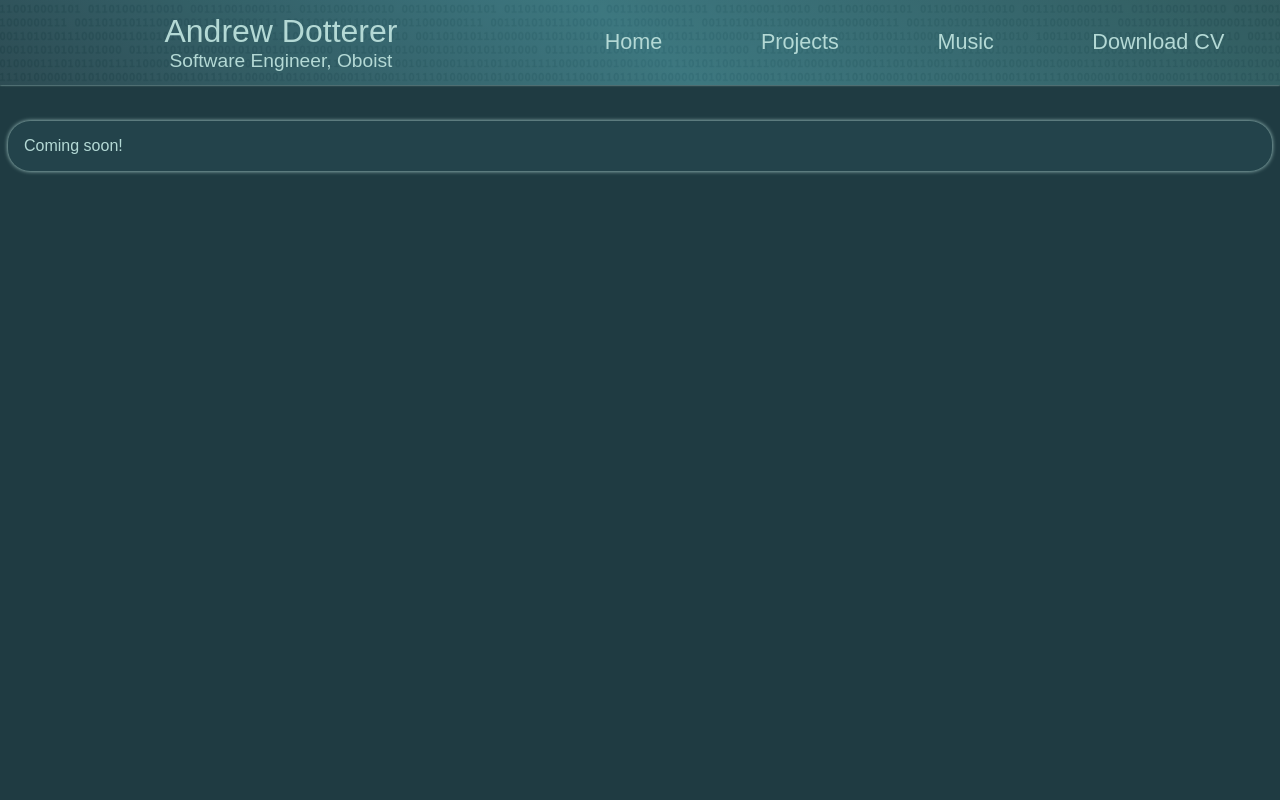
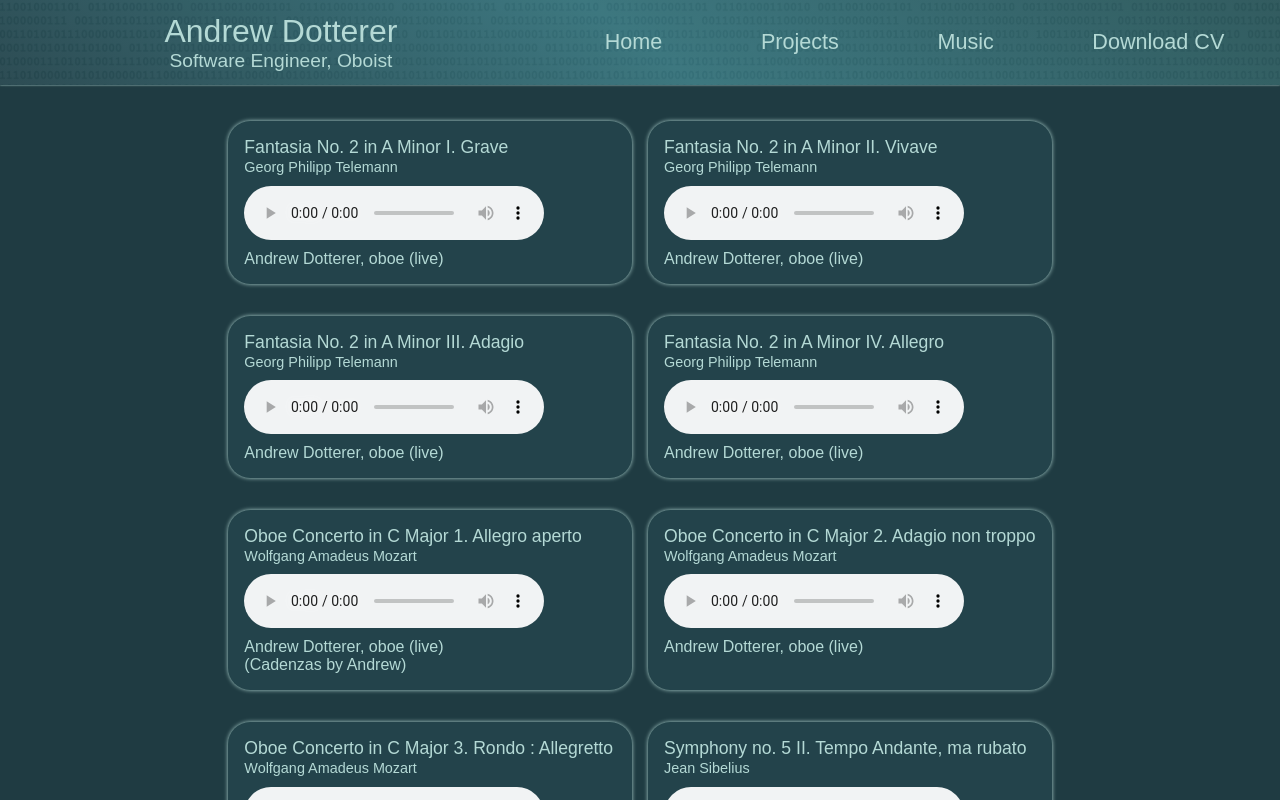
Before and after one commit to adotterer/adotterer.github.io, a React (Create React App) app: page /music in a window 1280 px wide. Shown: the top 800 px of the page. Built offline with nearby package versions, Linux system fonts and the light colour scheme; a web font is replaced by a local one.

Commit message:
Music portion added

```diff
--- a/src/App.css
+++ b/src/App.css
@@ -4,6 +4,7 @@
 @import url("./Header.css");
 @import url("./Container.css");
 @import url("./Projects.css");
+@import url("./Music.css");
 
 * {
   font-family: byker, sans-serif;
--- /dev/null
+++ b/src/Music.css
@@ -0,0 +1,25 @@
+.music_container {
+    display: grid;
+    margin: 0 auto;
+    grid-template-columns: repeat(2, 1fr);
+}
+
+.composer {
+    font-size: 0.9em;
+}
+
+.audio_title {
+    font-size: 1.1em;
+}
+
+@media (max-width: 700px) {
+    .music_container {
+        grid-template-columns: repeat(1, 1fr);
+
+        width: fit-content;
+    }
+    .music_container .container {
+        justify-content: center;
+        align-items: center;
+    }
+}
--- a/src/Music.jsx
+++ b/src/Music.jsx
@@ -1,11 +1,173 @@
-import BinaryContainer from "./Container"
+import Container from "./Container"
 
+const audioArr = ["https://mshippoboe.s3.us-west-1.amazonaws.com/AD+Recital+2+Telemann+1.mp3",
+                "https://mshippoboe.s3.us-west-1.amazonaws.com/AD+Recital+2+Telemann+2.mp3",
+                "https://mshippoboe.s3.us-west-1.amazonaws.com/AD+Recital+2+Telemann+3.mp3",
+                "https://mshippoboe.s3.us-west-1.amazonaws.com/AD+Recital+2+Telemann+4.mp3",
+                "https://mshippoboe.s3.us-west-1.amazonaws.com/AD+Recital+2+Mozart+1.mp3",
+                "https://mshippoboe.s3.us-west-1.amazonaws.com/AD+Recital+2+Mozart+2.mp3",
+                "https://mshippoboe.s3.us-west-1.amazonaws.com/AD+Recital+2+Mozart+3.mp3",
+                "https://mshippoboe.s3.us-west-1.amazonaws.com/Sibelius+II.mp3",
+                "https://mshippoboe.s3.us-west-1.amazonaws.com/Sibelius+III.mp3"
+                ]
 export default function Music() {
     return (
-    <BinaryContainer>
         <div className="music_container">
-        Coming soon!
+            <Container>
+                <figcaption className="audio__title_composer">
+                <span className="audio_title">Fantasia No. 2 in A Minor I. Grave</span>
+                <div>
+                    <span className="black__bg composer">
+                    Georg Philipp Telemann
+                    </span>
+                </div>
+                </figcaption>
+
+                <audio controls src={audioArr[0]}></audio>
+
+                <figcaption className="audio__performers">
+                <span className="black__bg">Andrew Dotterer, oboe (live)</span>
+                </figcaption>
+            </Container>
+
+            <Container>
+            <figcaption className="audio__title_composer">
+              <span className="audio_title">Fantasia No. 2 in A Minor II. Vivave</span>
+              <div>
+                <span className="black__bg composer">
+                Georg Philipp Telemann
+                </span>
+              </div>
+            </figcaption>
+
+            <audio controls src={audioArr[1]}></audio>
+
+            <figcaption className="audio__performers">
+              <span className="black__bg">Andrew Dotterer, oboe (live)</span>
+            </figcaption>
+            </Container>
+
+            <Container>
+                <figcaption className="audio__title_composer">
+                <span className="audio_title">Fantasia No. 2 in A Minor III. Adagio</span>
+                <div>
+                    <span className="black__bg composer">
+                    Georg Philipp Telemann
+                    </span>
+                </div>
+                </figcaption>
+
+                <audio controls src={audioArr[2]}></audio>
+
+                <figcaption className="audio__performers">
+                <span className="black__bg">Andrew Dotterer, oboe (live)</span>
+                </figcaption>
+            </Container>
+
+            <Container>
+                <figcaption className="audio__title_composer">
+                <span className="audio_title">Fantasia No. 2 in A Minor IV. Allegro</span>
+                <div>
+                    <span className="black__bg composer">
+                    Georg Philipp Telemann
+                    </span>
+                </div>
+                </figcaption>
+
+                <audio controls src={audioArr[3]}></audio>
+
+                <figcaption className="audio__performers">
+                <span className="black__bg">Andrew Dotterer, oboe (live)</span>
+                </figcaption>
+            </Container>
+
+            <Container>
+                <figcaption className="audio__title_composer">
+                <span className="audio_title">Oboe Concerto in C Major 1. Allegro aperto</span>
+                <div>
+                    <span className="black__bg composer">
+                    Wolfgang Amadeus Mozart
+                    </span>
+                </div>
+                </figcaption>
+
+                <audio controls src={audioArr[4]}></audio>
+
+                <figcaption className="audio__performers">
+                <span className="black__bg">Andrew Dotterer, oboe (live) <br /> (Cadenzas by Andrew)</span>
+                </figcaption>
+            </Container>
+
+            <Container>
+                <figcaption className="audio__title_composer">
+                <span className="audio_title">Oboe Concerto in C Major 2. Adagio non troppo</span>
+                <div>
+                    <span className="black__bg composer">
+                    Wolfgang Amadeus Mozart
+                    </span>
+                </div>
+                </figcaption>
+
+                <audio controls src={audioArr[5]}></audio>
+
+                <figcaption className="audio__performers">
+                <span className="black__bg">Andrew Dotterer, oboe (live)</span>
+                </figcaption>
+            </Container>
+
+            <Container>
+                <figcaption className="audio__title_composer">
+                <span className="audio_title">Oboe Concerto in C Major 3. Rondo : Allegretto</span>
+                <div>
+                    <span className="black__bg composer">
+                    Wolfgang Amadeus Mozart
+                    </span>
+                </div>
+                </figcaption>
+
+                <audio controls src={audioArr[6]}></audio>
+
+                <figcaption className="audio__performers">
+                <span className="black__bg">Andrew Dotterer, oboe (live)</span>
+                </figcaption>
+            </Container>
+
+            <Container>
+                <figcaption className="audio__title_composer">
+                <span className="audio_title">Symphony no. 5 II. Tempo Andante, ma rubato</span>
+                <div>
+                    <span className="black__bg composer">
+                    Jean Sibelius
+                    </span>
+                </div>
+                </figcaption>
+
+                <audio controls src={audioArr[7]}></audio>
+
+                <figcaption className="audio__performers">
+                <span className="black__bg">Music Academy of the West Orchestra <br /> Andrew Dotterer oboe I (live)</span>
+                </figcaption>
+            </Container>
+
+            <Container>
+                <figcaption className="audio__title_composer">
+                <span className="audio_title">Symphony no. 5 III. - IV. Vivacissimo - Finale</span>
+                <div>
+                    <span className="black__bg composer">
+                    Jean Sibelius
+                    </span>
+                </div>
+                </figcaption>
+
+                <audio controls src={audioArr[8]}></audio>
+
+                <figcaption className="audio__performers">
+                <span className="black__bg">Music Academy of the West Orchestra <br /> Andrew Dotterer oboe I (live)</span>
+                </figcaption>
+            </Container>
         </div>
-    </BinaryContainer>
+
     )
 }
+
+// I. Tempo molto moderato – Largamente
```
